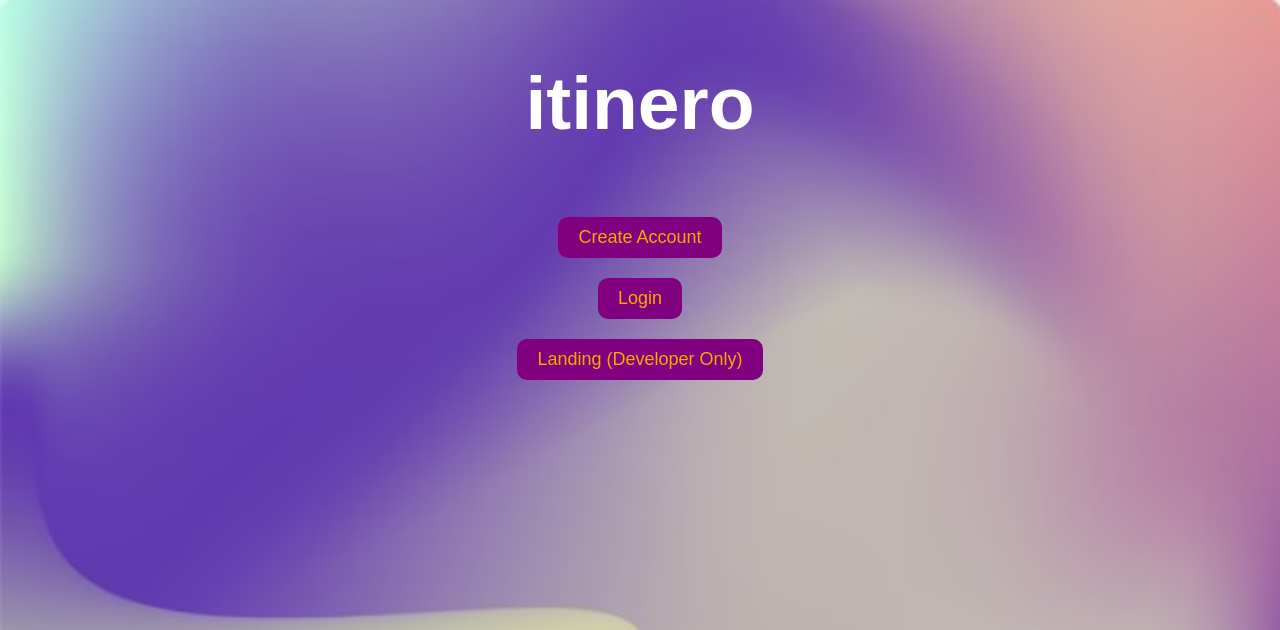
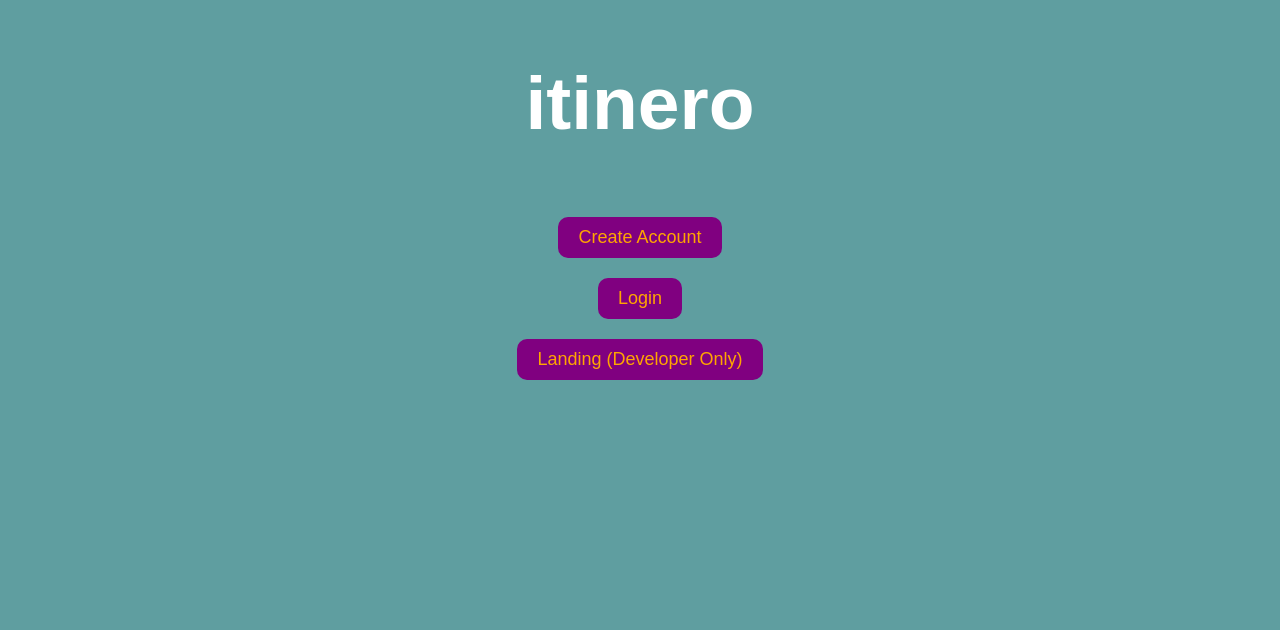
Before and after one commit to alec0322/Itinero, a Django app: page / in a window 1280 px wide. Shown: the top 630 px of the page. Run offline with Django 4.2, Linux system fonts and the light colour scheme.

Commit message:
changed background color

```diff
--- a/backend/django/itinero/users/templates/users/getStarted.html
+++ b/backend/django/itinero/users/templates/users/getStarted.html
@@ -3,7 +3,7 @@
     <head>
         <style>
             body{
-                background-image: url('background.jpg');
+                background-color:cadetblue;
                 background-size:cover
             }
 
--- a/backend/django/itinero/users/templates/users/landing.html
+++ b/backend/django/itinero/users/templates/users/landing.html
@@ -6,8 +6,8 @@
     <title>Your Itinerary</title>
     <style>
         body{
-        background-image: url('background.jpg');
-        background-size:cover
+            background-color:cadetblue;
+            background-size:cover
         }
     </style>
 </head>
--- a/backend/django/itinero/users/templates/users/login.html
+++ b/backend/django/itinero/users/templates/users/login.html
@@ -4,7 +4,7 @@
   <style>
     body {
       text-align: center;
-      background-image: url('background.jpg');
+      background-color:cadetblue;
       background-size:cover
     }
 
--- a/backend/django/itinero/users/templates/users/register.html
+++ b/backend/django/itinero/users/templates/users/register.html
@@ -4,7 +4,7 @@
   <style>
     body {
       text-align: center;
-      background-image: url('background.jpg');
+      background-color:cadetblue;
       background-size:cover
     }
     form {
```
